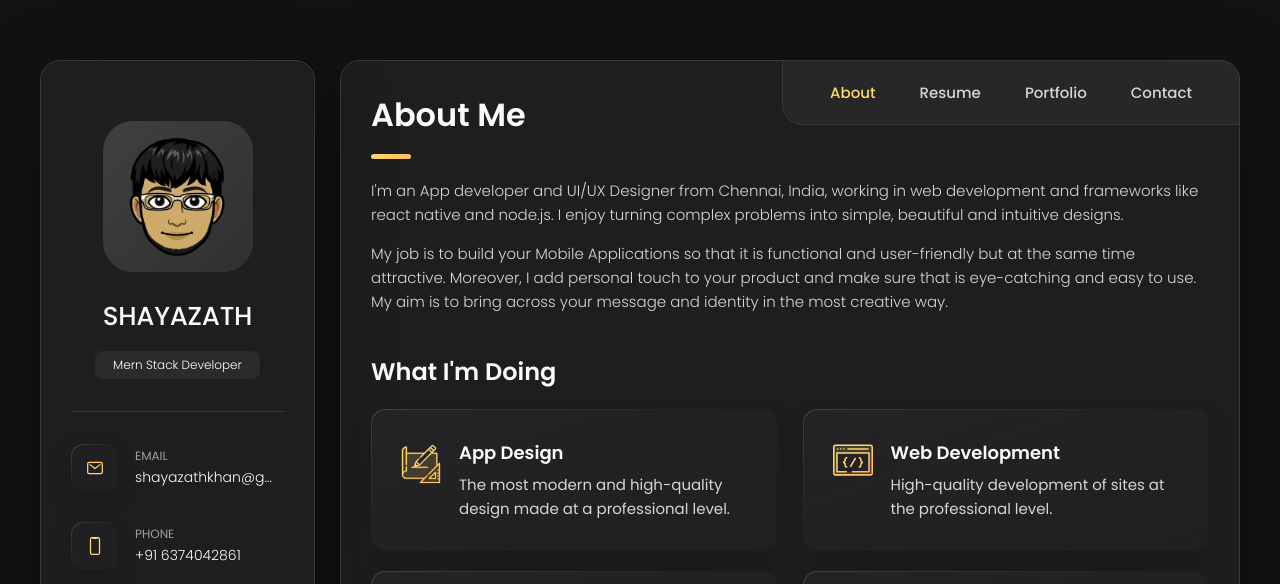
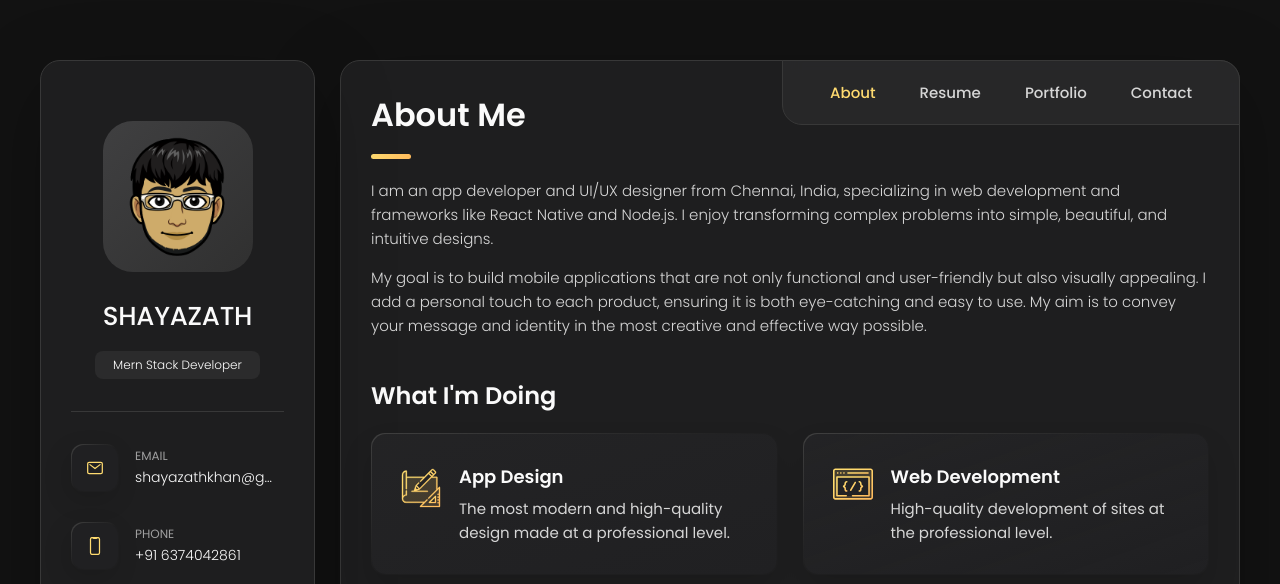
Before and after one commit to Shayazath/Know-SHAYAZ, a plain HTML site: page index.html in a window 1280 px wide. Shown: the top 584 px of the page. Drawn offline with nearby package versions, Linux system fonts and the light colour scheme.

Commit message:
Update index.html

```diff
--- a/index.html
+++ b/index.html
@@ -206,18 +206,13 @@
 
         <section class="about-text">
           <p>
-            I'm an App developer and UI/UX Designer from Chennai, India, working in web development and frameworks like react native and node.js.
-            I enjoy
-            turning complex problems into simple, beautiful and intuitive designs.
+             I am an app developer and UI/UX designer from Chennai, India, specializing in web development and frameworks like React Native and Node.js. I enjoy transforming complex problems into simple, beautiful, and intuitive designs.
+
           </p>
 
           <p>
-            My job is to build your Mobile Applications so that it is functional and user-friendly but at the same time
-            attractive.
-            Moreover, I
-            add personal touch to your product and make sure that is eye-catching and easy to use. My aim is to bring
-            across your
-            message and identity in the most creative way.
+
+My goal is to build mobile applications that are not only functional and user-friendly but also visually appealing. I add a personal touch to each product, ensuring it is both eye-catching and easy to use. My aim is to convey your message and identity in the most creative and effective way possible.
           </p>
         </section>
 
```
